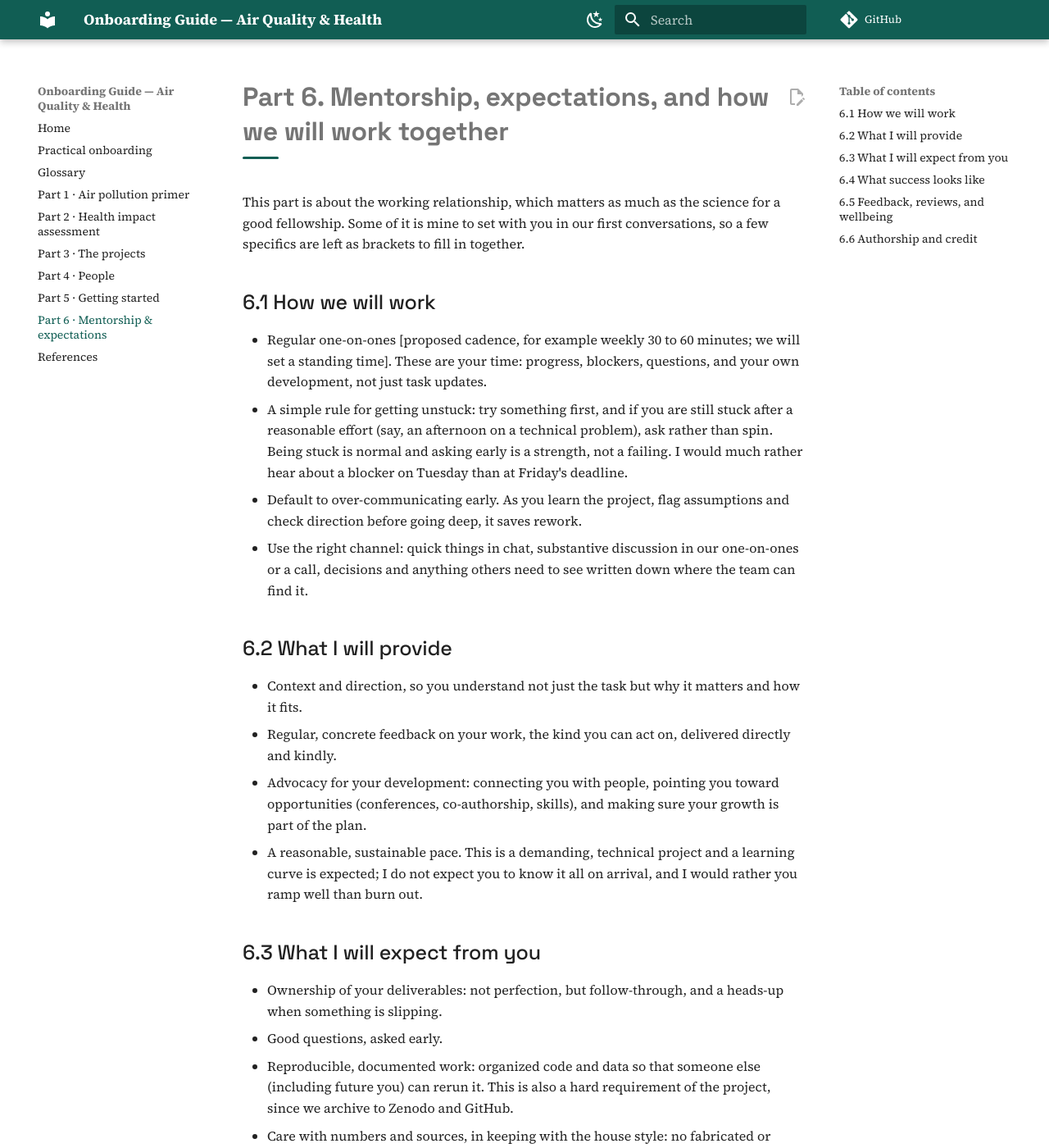
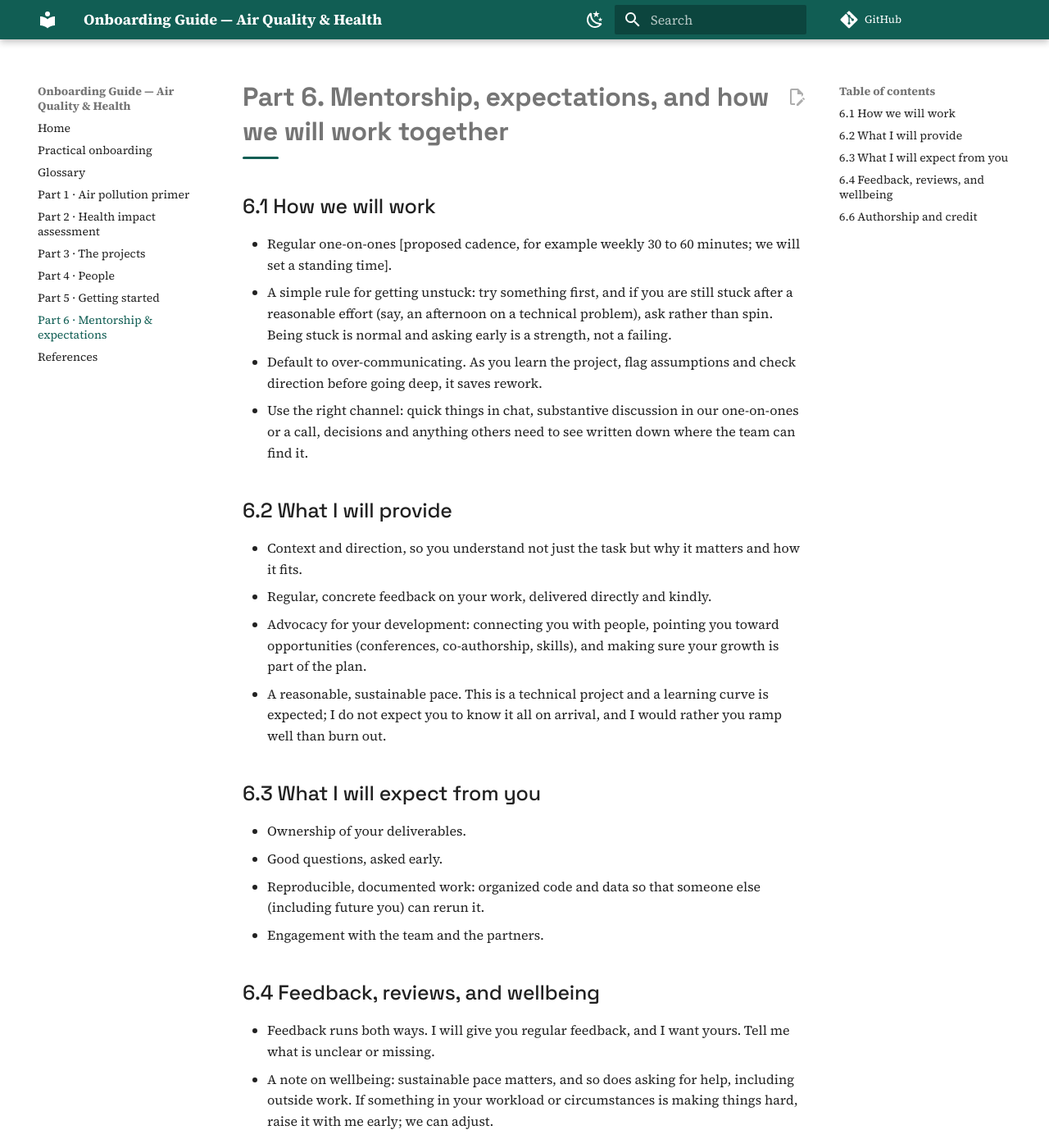
Before and after one commit to vtinney/mh-onboarding-site, an MkDocs documentation site: the page built from docs/mentorship.md, in a window 1280 px wide and 1400 px high. Shown: the whole window at 82% size. Built offline with MkDocs 1.6.1 and Material for MkDocs 9.7.7, drawn with Linux system fonts in a browser that asks for light colours; comment, search, counter and statistics services are not loaded; some of the changed text lies outside the part shown.

Commit message:
Update mentorship.md

```diff
--- a/docs/mentorship.md
+++ b/docs/mentorship.md
@@ -1,37 +1,29 @@
 # Part 6. Mentorship, expectations, and how we will work together
-
-This part is about the working relationship, which matters as much as the science for a good fellowship. Some of it is mine to set with you in our first conversations, so a few specifics are left as brackets to fill in together.
 
 ## 6.1 How we will work
 
-- Regular one-on-ones [proposed cadence, for example weekly 30 to 60 minutes; we will set a standing time]. These are your time: progress, blockers, questions, and your own development, not just task updates.
-- A simple rule for getting unstuck: try something first, and if you are still stuck after a reasonable effort (say, an afternoon on a technical problem), ask rather than spin. Being stuck is normal and asking early is a strength, not a failing. I would much rather hear about a blocker on Tuesday than at Friday's deadline.
-- Default to over-communicating early. As you learn the project, flag assumptions and check direction before going deep, it saves rework.
+- Regular one-on-ones [proposed cadence, for example weekly 30 to 60 minutes; we will set a standing time].
+- A simple rule for getting unstuck: try something first, and if you are still stuck after a reasonable effort (say, an afternoon on a technical problem), ask rather than spin. Being stuck is normal and asking early is a strength, not a failing.
+- Default to over-communicating. As you learn the project, flag assumptions and check direction before going deep, it saves rework.
 - Use the right channel: quick things in chat, substantive discussion in our one-on-ones or a call, decisions and anything others need to see written down where the team can find it.
 
 ## 6.2 What I will provide
 
 - Context and direction, so you understand not just the task but why it matters and how it fits.
-- Regular, concrete feedback on your work, the kind you can act on, delivered directly and kindly.
+- Regular, concrete feedback on your work, delivered directly and kindly.
 - Advocacy for your development: connecting you with people, pointing you toward opportunities (conferences, co-authorship, skills), and making sure your growth is part of the plan.
-- A reasonable, sustainable pace. This is a demanding, technical project and a learning curve is expected; I do not expect you to know it all on arrival, and I would rather you ramp well than burn out.
+- A reasonable, sustainable pace. This is a technical project and a learning curve is expected; I do not expect you to know it all on arrival, and I would rather you ramp well than burn out.
 
 ## 6.3 What I will expect from you
 
-- Ownership of your deliverables: not perfection, but follow-through, and a heads-up when something is slipping.
+- Ownership of your deliverables.
 - Good questions, asked early.
-- Reproducible, documented work: organized code and data so that someone else (including future you) can rerun it. This is also a hard requirement of the project, since we archive to Zenodo and GitHub.
-- Care with numbers and sources, in keeping with the house style: no fabricated or dressed-up figures, and clear marking of what is uncertain.
-- Engagement with the team and the partners, including building toward bilingual comfort over time.
+- Reproducible, documented work: organized code and data so that someone else (including future you) can rerun it.
+- Engagement with the team and the partners.
 
-## 6.4 What success looks like
+## 6.4 Feedback, reviews, and wellbeing
 
-By the end of the fellowship, a strong outcome would include: having led the concentration-response and HIA-methodology components and grown into the full health impact assessment; meaningfully shaped the equity analysis; being a co-author on at least one peer-reviewed manuscript; having presented at an annual symposium and ideally a scientific conference; and having developed durable, portable skills in geospatial analysis, health impact assessment, and science-to-policy translation. We will set and revisit your specific goals together. [High Meadows Fellowship framework: any program-defined goals, milestones, reviews, or cohort expectations to fold in here.]
-
-## 6.5 Feedback, reviews, and wellbeing
-
-- Feedback runs both ways. I will give you regular feedback, and I want yours, on the project, on how our collaboration is working, and on this guide. Tell me what is unclear or missing.
-- Formal checkpoints [any mid-point and end-of-fellowship reviews, and your supervisor of record for HR purposes].
+- Feedback runs both ways. I will give you regular feedback, and I want yours. Tell me what is unclear or missing.
 - A note on wellbeing: sustainable pace matters, and so does asking for help, including outside work. If something in your workload or circumstances is making things hard, raise it with me early; we can adjust.
 
 ## 6.6 Authorship and credit
```
